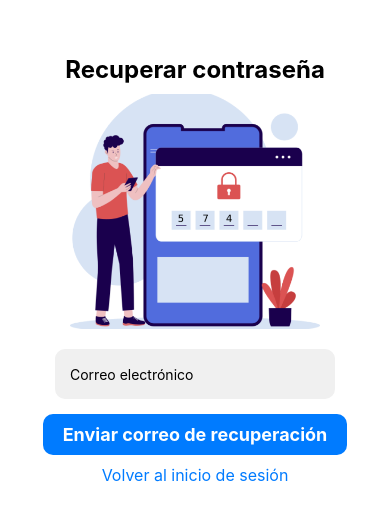
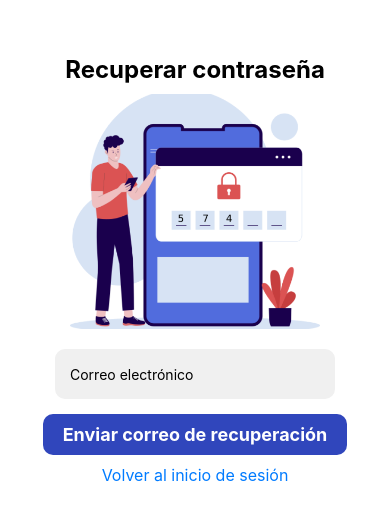
Before and after one commit to TeresaRuiz/Expo_Comodo_Movil, a React Native app: screen /PasswordRecovery in a window 390 px wide. Shown: the part 152-672 px from the top of the page. Built offline with nearby package versions, Linux system fonts and the light colour scheme.

Commit message:
arrglando color

```diff
--- a/src/screens/RecuperacionScreen.js
+++ b/src/screens/RecuperacionScreen.js
@@ -57,7 +57,7 @@ const styles = StyleSheet.create({
     marginBottom: 15,
   },
   button: {
-    backgroundColor: '#007bff',
+    backgroundColor: '#3046BC',
     paddingHorizontal: 20,
     paddingVertical: 10,
     borderRadius: 10,
```
